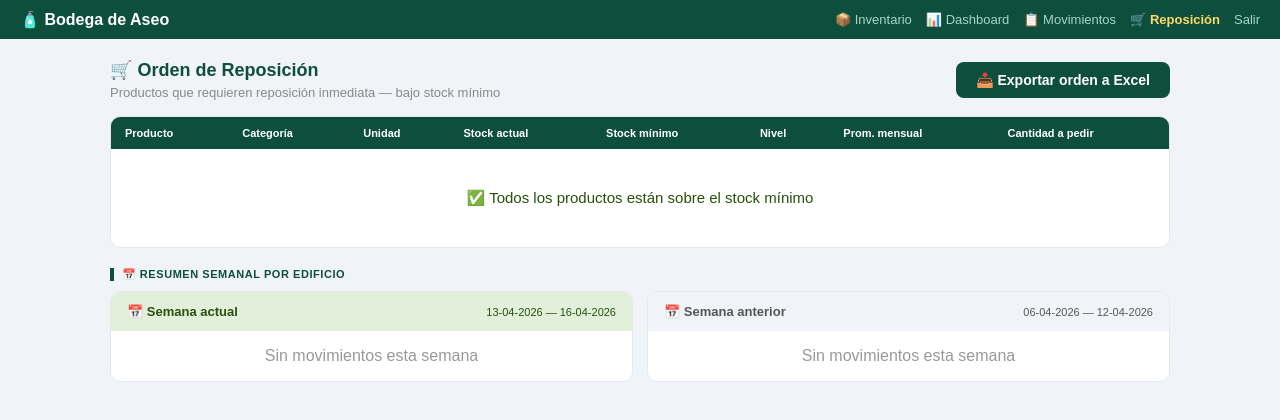
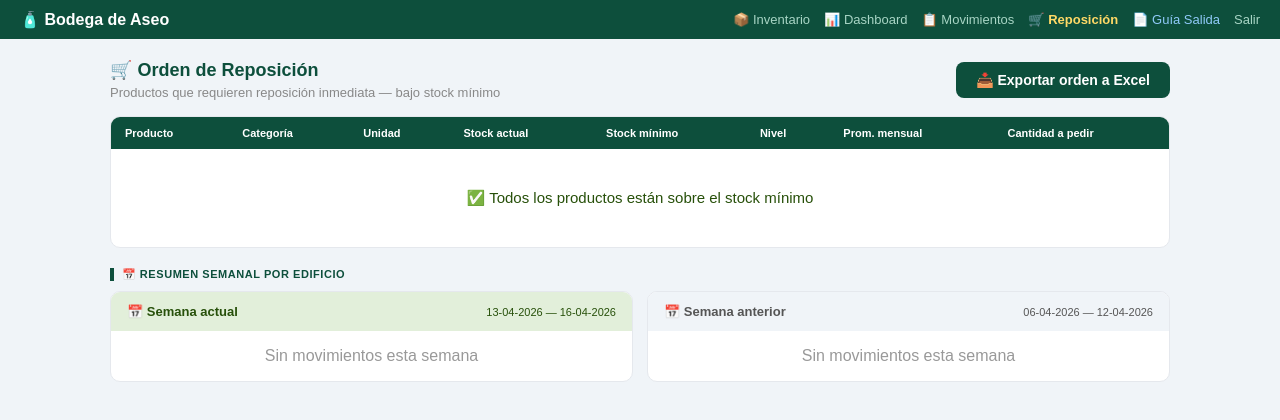
Before and after one commit to fcatalan-ai/bodega-aseo, a Flask app: page /reposicion in a window 1280 px wide. Shown: the top 420 px of the page. Run offline with Flask 3, Linux system fonts and the light colour scheme; the visitor is signed in with stand-in values (Sample User, id 1); data that the repository does not hold is empty; some libraries are stand-ins or nearby versions.

Commit message:
Add link to Guía Salida in reposicion.html

```diff
--- a/templates/reposicion.html
+++ b/templates/reposicion.html
@@ -60,6 +60,7 @@ tr:hover td{background:#f0f7f4}
     <a href="/dashboard">📊 Dashboard</a>
     <a href="/movimientos">📋 Movimientos</a>
     <a href="/reposicion" style="color:#FFD966;font-weight:600">🛒 Reposición</a>
+    <a href="/guia" style="color:#90caf9">📄 Guía Salida</a>
     <a href="/logout">Salir</a>
   </div>
 </div>
```
